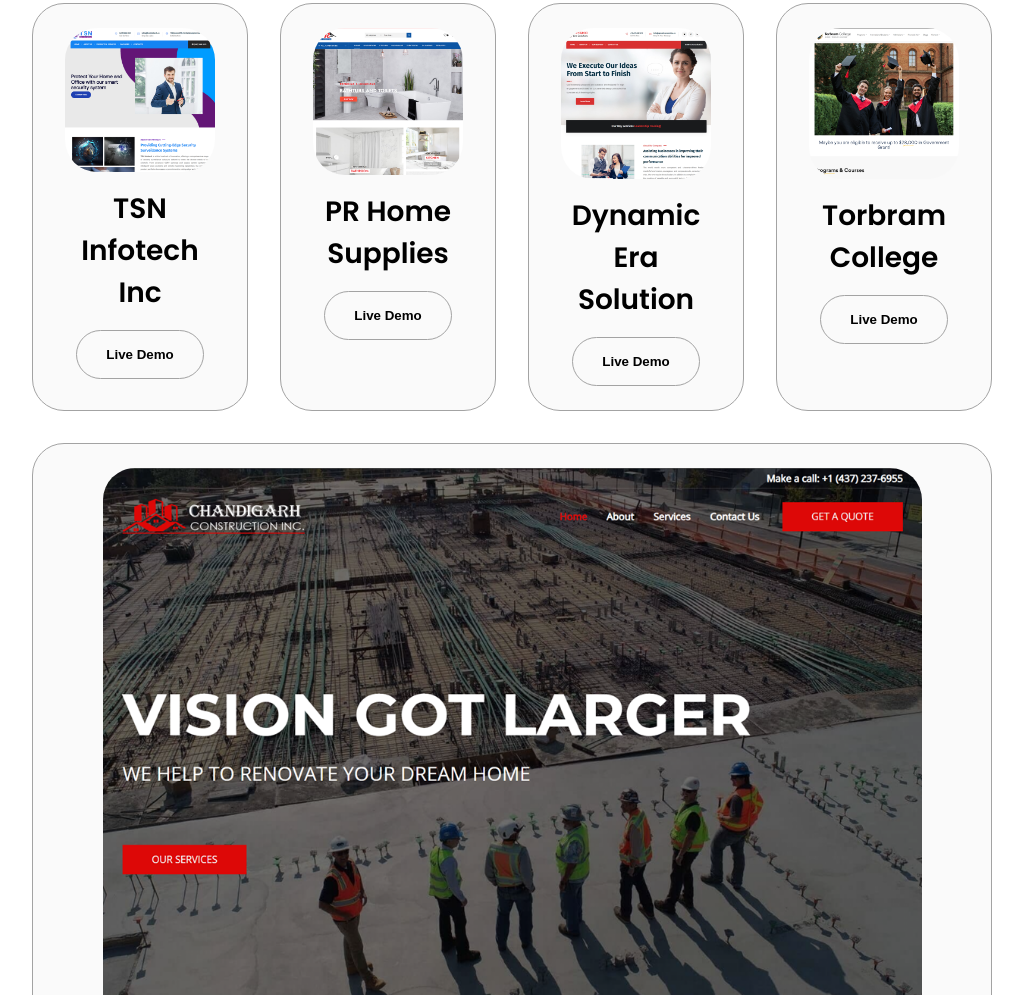
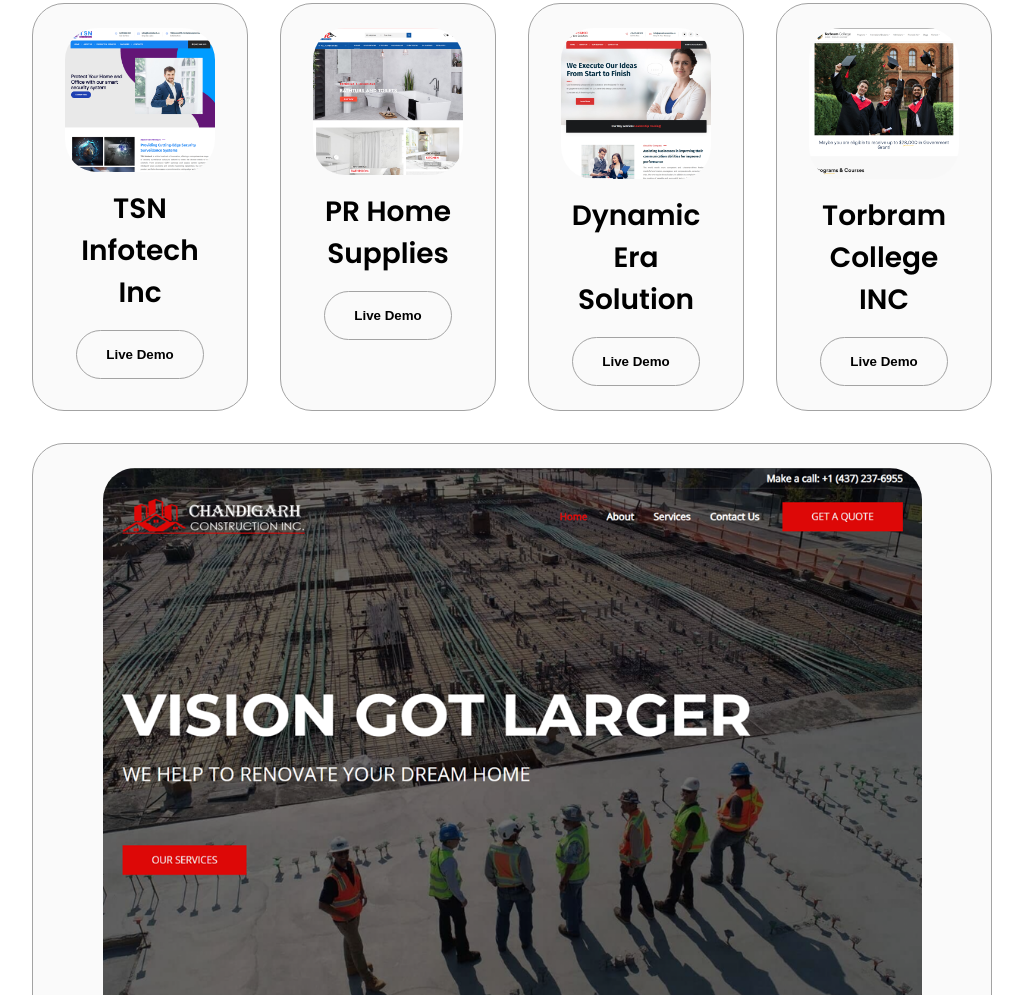
Before and after one commit to iamkmandy/iamkmandy.github.io, a plain HTML site: page index.html in a window 1280 px wide. Shown: the part 2590-3585 px from the top of the page, without its empty margins (128-1151 px from the left). Drawn offline with Linux system fonts and the light colour scheme.

Commit message:
mandy commit 4

```diff
--- a/index.html
+++ b/index.html
@@ -352,7 +352,7 @@ initiatives.
                 class="project-img"
               />
             </div>
-            <h2 class="experience-sub-title project-title">Torbram College</h2>
+            <h2 class="experience-sub-title project-title">Torbram College INC</h2>
             <div class="btn-container">
               <!-- <button
                 class="btn btn-color-2 project-btn"
```
